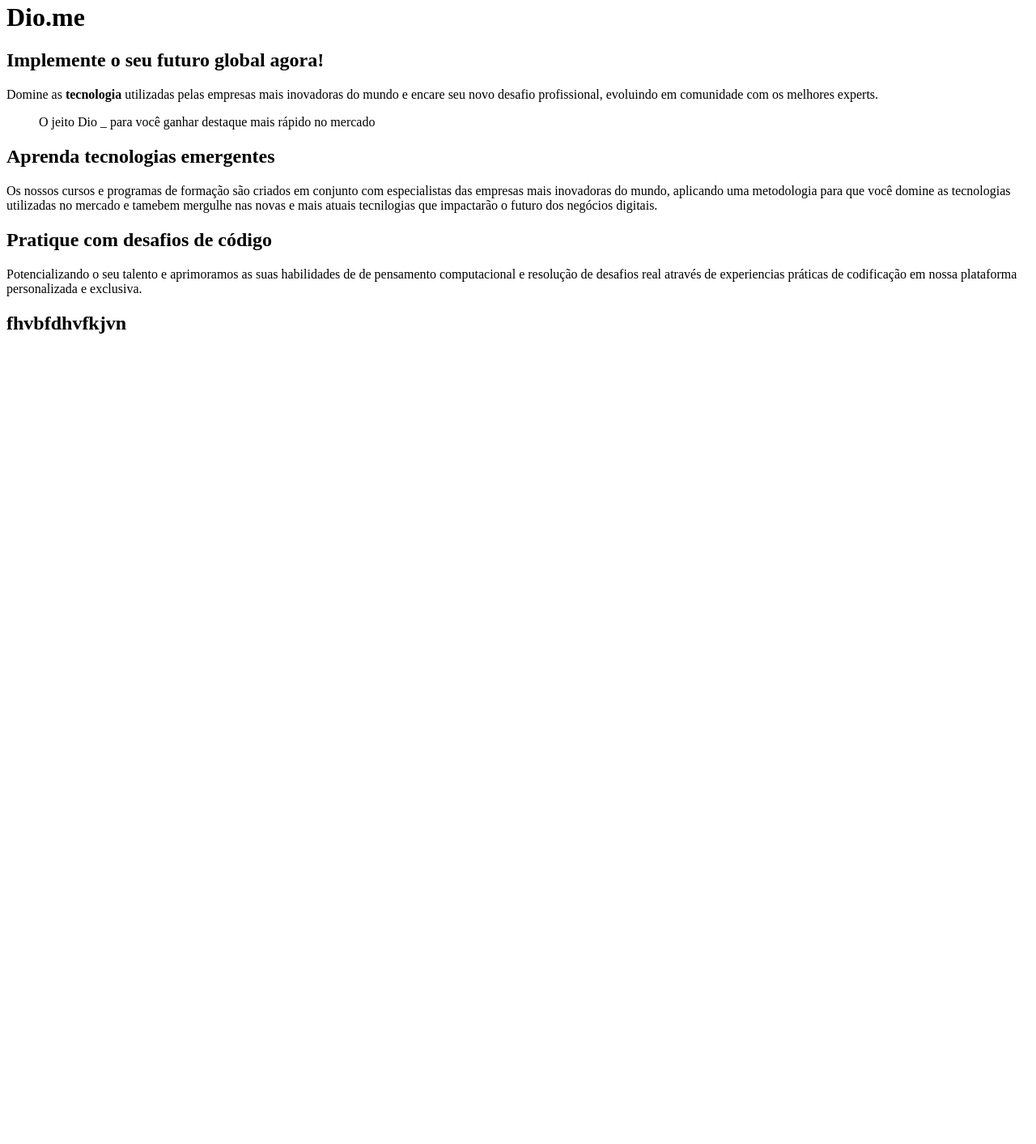
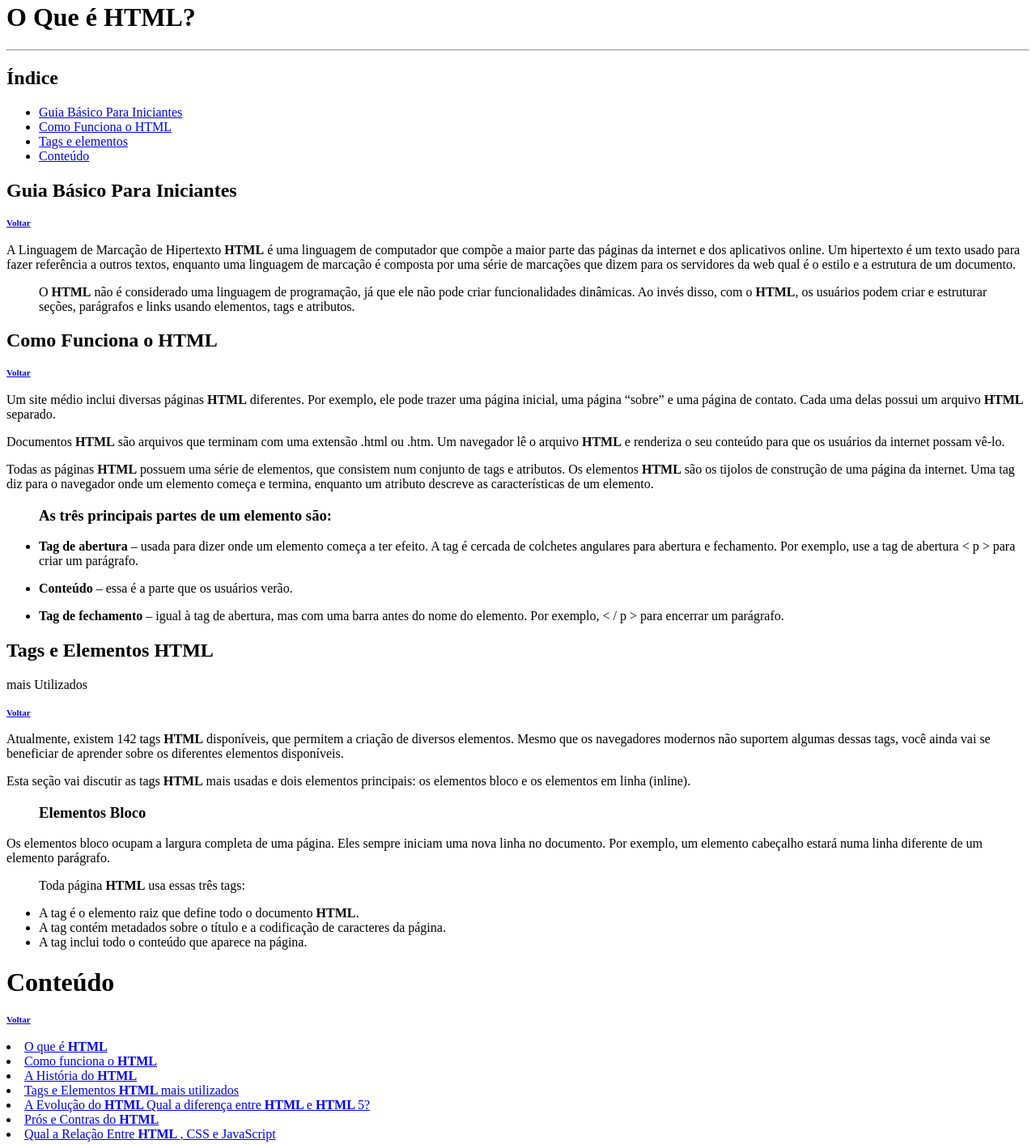
Before and after one commit to vibrazzi/Desafio-Dio-Criando-primeiro-site, a plain HTML site: page index.html in a window 1280 px wide. Shown: the part 5-1418 px from the top of the page at 81% size. Before the commit the page ends 800 px from the top, so only its background shows below. Drawn offline with Linux system fonts and the light colour scheme.

Commit message:
Criando uma pagina na Web

```diff
--- a/index.html
+++ b/index.html
@@ -1,22 +1,79 @@
 <html>
     <head>
-        <title>Mudei o titulo</title>
+        <title>Criando uma pagina na Web</title>
     </head>
     <body>
-        <h1>Dio.me</h1>
-        <h2>Implemente o seu futuro global agora!</h2>
+        <h1 id="inicio">O Que é HTML?</h1>
+        <hr>
+        <h2>Índice</h2>
+        <ul>
+            <li><a href="#Guia básico">Guia Básico Para Iniciantes</a></li>
+            <li><a href="#Como-funciona">Como Funciona o HTML</a></li>
+            <li><a href="#Tags e elementos">Tags e elementos</a></li>
+            <li><a href="#Conteúdo">Conteúdo</a></li>
+        </ul>
+        <h2 id= "Guia básico"> Guia Básico Para Iniciantes</h2>
+        <small> <a href="#inicio"><h5>Voltar</h5></a></small>
         <p>
-            Domine as <strong>tecnologia </strong> utilizadas pelas empresas mais inovadoras do mundo e encare seu novo desafio profissional, evoluindo em comunidade com os melhores experts.
+            A Linguagem de Marcação de Hipertexto <strong>HTML</strong> é uma linguagem de computador que compõe a maior parte das páginas da internet e dos aplicativos online. Um hipertexto é um texto usado para fazer referência a outros textos, enquanto uma linguagem de marcação é composta por uma série de marcações que dizem para os servidores da web qual é o estilo e a estrutura de um documento.
         </p>
         <blockquote>
-            O jeito Dio _ para você ganhar destaque mais rápido no mercado
+            O <strong>HTML</strong> não é considerado uma linguagem de programação, já que ele não pode criar funcionalidades dinâmicas. Ao invés disso, com o <strong>HTML</strong>, os usuários podem criar e estruturar seções, parágrafos e links usando elementos, tags e atributos.
         </blockquote>
-        <h2>
-            Aprenda tecnologias emergentes
-        </h2>
-        <p>Os nossos cursos e programas de formação são criados em conjunto com especialistas das empresas mais inovadoras do mundo, aplicando uma metodologia para que você domine as tecnologias utilizadas no mercado e tamebem mergulhe nas novas e mais atuais tecnilogias que impactarão o futuro dos negócios digitais.</p>
-         <h2>Pratique com desafios de código</h2>
-         <p>Potencializando o seu talento e aprimoramos as suas habilidades de de pensamento computacional e resolução de desafios real através de experiencias práticas de codificação em nossa plataforma personalizada e exclusiva.</p>
-         <h2>fhvbfdhvfkjvn</h2>
+
+            <H2 id="Como-funciona"> Como Funciona o <strong>HTML</strong></H2>
+            <small> <a href="#inicio"><h5>Voltar</h5></a></small>
+            <P>
+                Um site médio inclui diversas páginas <strong>HTML</strong> diferentes. Por exemplo, ele pode trazer uma página inicial, uma página “sobre” e uma página de contato. Cada uma delas possui um arquivo <strong>HTML</strong> separado.
+            </P>
+
+        <p>Documentos <strong>HTML</strong> são arquivos que terminam com uma extensão .html ou .htm. Um navegador lê o arquivo <strong>HTML</strong> e renderiza o seu conteúdo para que os usuários da internet possam vê-lo.</p>
+
+         <p>Todas as páginas <strong>HTML</strong> possuem uma série de elementos, que consistem num conjunto de tags e atributos. Os elementos <strong>HTML</strong> são os tijolos de construção de uma página da internet. Uma tag diz para o navegador onde um elemento começa e termina, enquanto um atributo descreve as características de um elemento.</p>
+         <H3>
+            <blockquote>As três principais partes de um elemento são:</blockquote>
+        </H3>
+        <ul>
+
+            <li> <strong>Tag de abertura</strong> – usada para dizer onde um elemento começa a ter efeito. A tag é cercada de colchetes angulares para abertura e fechamento. Por exemplo, use a tag de abertura < p > para criar um parágrafo.
+
+        </ul>
+        <ul>
+
+            <li> <strong>Conteúdo </strong> – essa é a parte que os usuários verão.
+
+        </ul>
+        <ul>
+
+            <li> <strong>Tag de fechamento </strong>  – igual à tag de abertura, mas com uma barra antes do nome do elemento. Por exemplo, < / p >  para encerrar um parágrafo.
+
+        </ul>
+        <h2 id="Tags e elementos">Tags e Elementos <strong>HTML</strong></H2> mais Utilizados</h2>
+        <small> <a href="#inicio"><h5>Voltar</h5></a></small>
+        <p>
+            Atualmente, existem 142 tags <strong>HTML</strong></H2> disponíveis, que permitem a criação de diversos elementos. Mesmo que os navegadores modernos não suportem algumas dessas tags, você ainda vai se beneficiar de aprender sobre os diferentes elementos disponíveis.
+        </p>
+        <p>
+            Esta seção vai discutir as tags <strong>HTML</strong></H2> mais usadas e dois elementos principais: os elementos bloco e os elementos em linha (inline).
+        </p>
+        <h3><blockquote>Elementos Bloco</blockquote></h3>
+        <p>
+            Os elementos bloco ocupam a largura completa de uma página. Eles sempre iniciam uma nova linha no documento. Por exemplo, um elemento cabeçalho estará numa linha diferente de um elemento parágrafo.
+        </p>
+        <blockquote>Toda página <strong>HTML</strong></H2> usa essas três tags:</blockquote>
+        <ul>
+            <li>A tag <html> é o elemento raiz que define todo o documento <strong>HTML</strong></H2>.</li>
+            <li>A tag <head> contém metadados sobre o título e a codificação de caracteres da página.</li>
+            <li>A tag <body> inclui todo o conteúdo que aparece na página.</li>
+       </ul>
+       <h1 id="Conteúdo">Conteúdo</h1>
+       <small> <a href="#inicio"><h5>Voltar</h5></a></small>
+       <li> <a href="https://www.youtube.com/watch?v=jOqaeGC90D0&t=20s">O que é <strong> HTML </strong></a></li>
+       <li> <a href="https://www.youtube.com/watch?v=0409yssD3vk">Como funciona o<strong> HTML </strong></a></li>
+       <li> <a href="https://www.youtube.com/watch?v=NSmapCNcSyI">A História do<strong> HTML </strong></a></li>
+       <li> <a href="https://www.youtube.com/watch?v=9wx3MGpiO_g">Tags e Elementos<strong> HTML </strong> mais utilizados</a></li>
+       <li> <a href="https://www.youtube.com/watch?v=U22G0Dc8VIM">A Evolução do<strong> HTML </strong>Qual a diferença entre <strong> HTML </strong> e <strong> HTML </strong>5?</a></li>
+       <li> <a href="https://www.youtube.com/watch?v=qHHXjEmOJyk">Prós e Contras do<strong> HTML </strong></a></li>
+       <li> <a href="https://www.youtube.com/watch?v=idv0Bcdwo6I">Qual a Relação Entre <strong> HTML </strong>, CSS e JavaScript</a></li>
     </body>
 </html>
```
